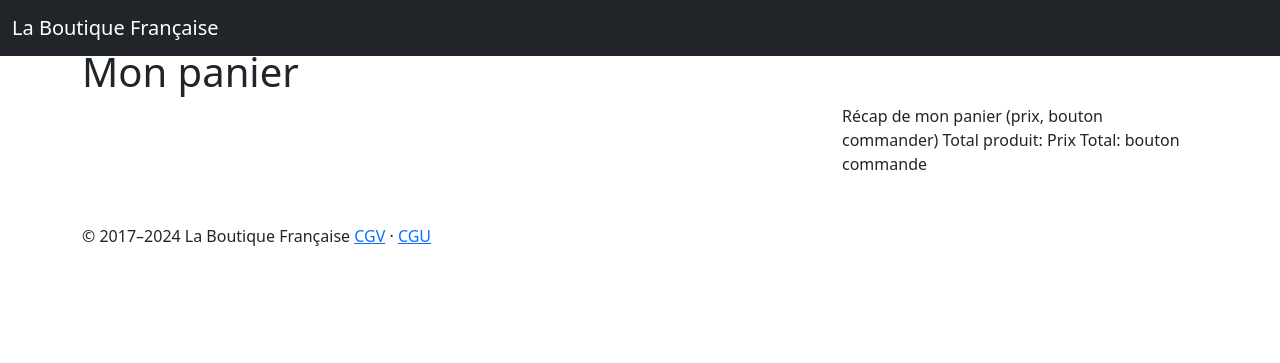
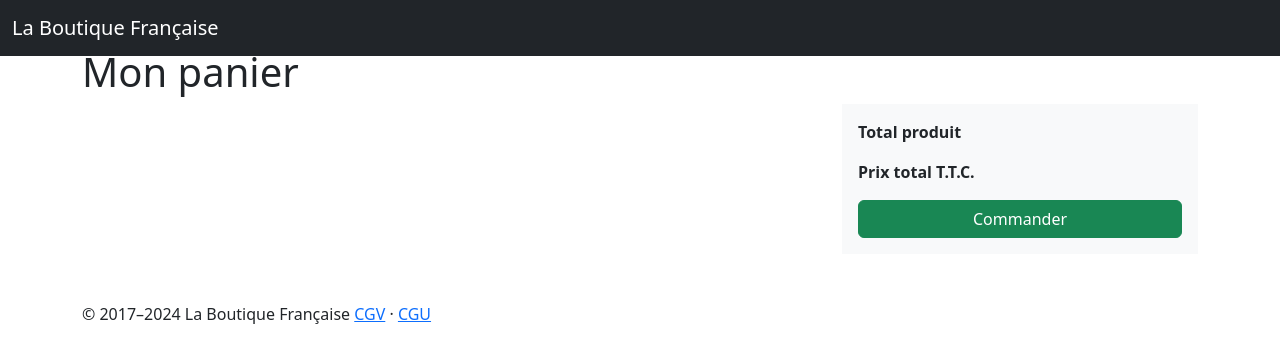
Before and after one commit to ahkhiat/laboutiquefrancaise, a Symfony app: template templates/cart/index.html.twig in a window 1280 px wide. Shown: the top 363 px of the page. Run offline with Twig, Linux system fonts and the light colour scheme; the template is opened without the code that fills it, so the values that code supplies are empty; some libraries are stand-ins or nearby versions.

Commit message:
panier fini total ok

```diff
--- a/src/Controller/CartController.php
+++ b/src/Controller/CartController.php
@@ -15,7 +15,8 @@ class CartController extends AbstractController
     public function index(Cart $cart): Response
     {
         return $this->render('cart/index.html.twig', [
-            'cart' => $cart->getCart()
+            'cart' => $cart->getCart(),
+            'totalWt' => $cart->getTotalwt()
         ]);
     }
 
--- a/templates/base.html.twig
+++ b/templates/base.html.twig
@@ -39,7 +39,9 @@
                     {% else %}
                         <a href="{{ path('app_login') }}"><i data-feather="user"></i></a>
                     {% endif %}
-                    <a href="{{ path('app_cart') }}"><i data-feather="shopping-cart"></i></a>
+                    <a href="{{ path('app_cart') }}"><i data-feather="shopping-cart"></i>
+                    <span class="badge text-bg-light">{{ fullCartQuantity }}</span>
+                    </a>
                 </div>
             </div>
         </div>
--- a/templates/cart/index.html.twig
+++ b/templates/cart/index.html.twig
@@ -32,11 +32,20 @@
 
     </div>
 
-    <div class="col-md-4">
-        Récap de mon panier (prix, bouton commander)
-        Total produit:
-        Prix Total:
-        bouton commande
+        <div class="col-md-4">
+            <div class="bg-light p-3">
+                <div class="d-flex justify-content-between">
+                    <span class="fw-bold">Total produit</span>
+                    <span>{{ fullCartQuantity }}</span>
+                </div>
+                <div class="d-flex justify-content-between mt-3">
+                    <span class="fw-bold">Prix total T.T.C.</span>
+                    <span>{{ totalWt | price}}</span>
+                </div>
+                <div>
+                    <a href="" class="btn btn-success w-100 mt-3">Commander</a>
+                </div>
+        </div>
 
     </div>
     </div>
```
Also changed, not shown: src/Class/Cart.php (+32 -1 lines), src/Twig/AppExtensions.php (+9 -5 lines).
